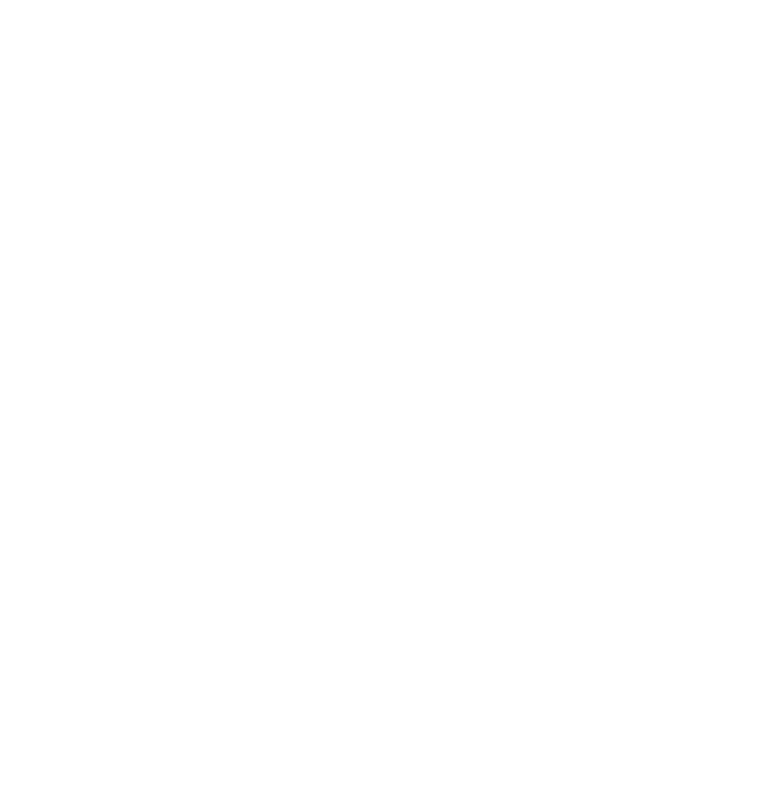
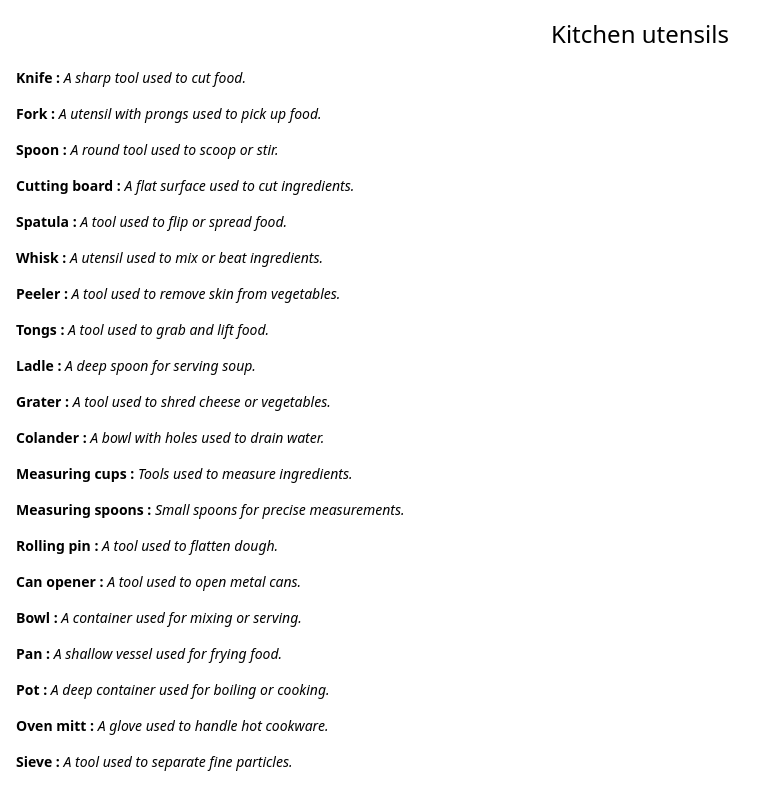
Before and after one commit to Tomatillo1/englishLearning, a SvelteKit app: page /lessons/kitchen-utensils in a window 1280 px wide. Shown: the whole page, without its empty margins (0-775 px from the left). Built offline with nearby package versions, Linux system fonts and the light colour scheme.

Commit message:
add words list in lessons

```diff
--- /dev/null
+++ b/src/lib/all-composants/DisplayLessonsWords.svelte
@@ -0,0 +1,13 @@
+<script lang="ts">
+	type Props = {
+		wordsList: {
+			word: string;
+			caption: string;
+		}[];
+	};
+	let props: Props = $props();
+</script>
+{#each props.wordsList as wordAndCaption (wordAndCaption.word)}
+	<p class="text-sm"><span class="font-bold">{wordAndCaption.word} :</span> <span
+		class="italic">{wordAndCaption.caption}</span></p>
+{/each}
--- a/src/lib/all-my-lessons-datas/kitchen-utensils.ts
+++ b/src/lib/all-my-lessons-datas/kitchen-utensils.ts
@@ -1,6 +1,6 @@
 import type { LessonsPlan } from '$lib/lessons-plan';
 
-const lessonKitchenUtensils: LessonsPlan = {
+export const lessonKitchenUtensils: LessonsPlan = {
 	lessonWords: [
 		{ word: "Knife", caption: "A sharp tool used to cut food." },
 		{ word: "Fork", caption: "A utensil with prongs used to pick up food." },
--- a/src/routes/lessons/kitchen-utensils/+page.svelte
+++ b/src/routes/lessons/kitchen-utensils/+page.svelte
@@ -0,0 +1,20 @@
+<script lang="ts">
+	import { lessonKitchenUtensils } from '$lib/all-my-lessons-datas/kitchen-utensils';
+	import DisplayLessonsWords from '$lib/all-composants/DisplayLessonsWords.svelte';
+
+	const kitchenWords = lessonKitchenUtensils.lessonWords;
+
+</script>
+<main class="h-screen flex flex-col">
+	<h1>Kitchen utensils</h1>
+	<section class="flex flex-col gap-4 px-4 pb-8">
+		<DisplayLessonsWords wordsList={kitchenWords} />
+	</section>
+</main>
+<style>
+    h1 {
+        text-align: center;
+        padding: 1rem 0;
+        font-size: 1.5rem;
+    }
+</style>
```
